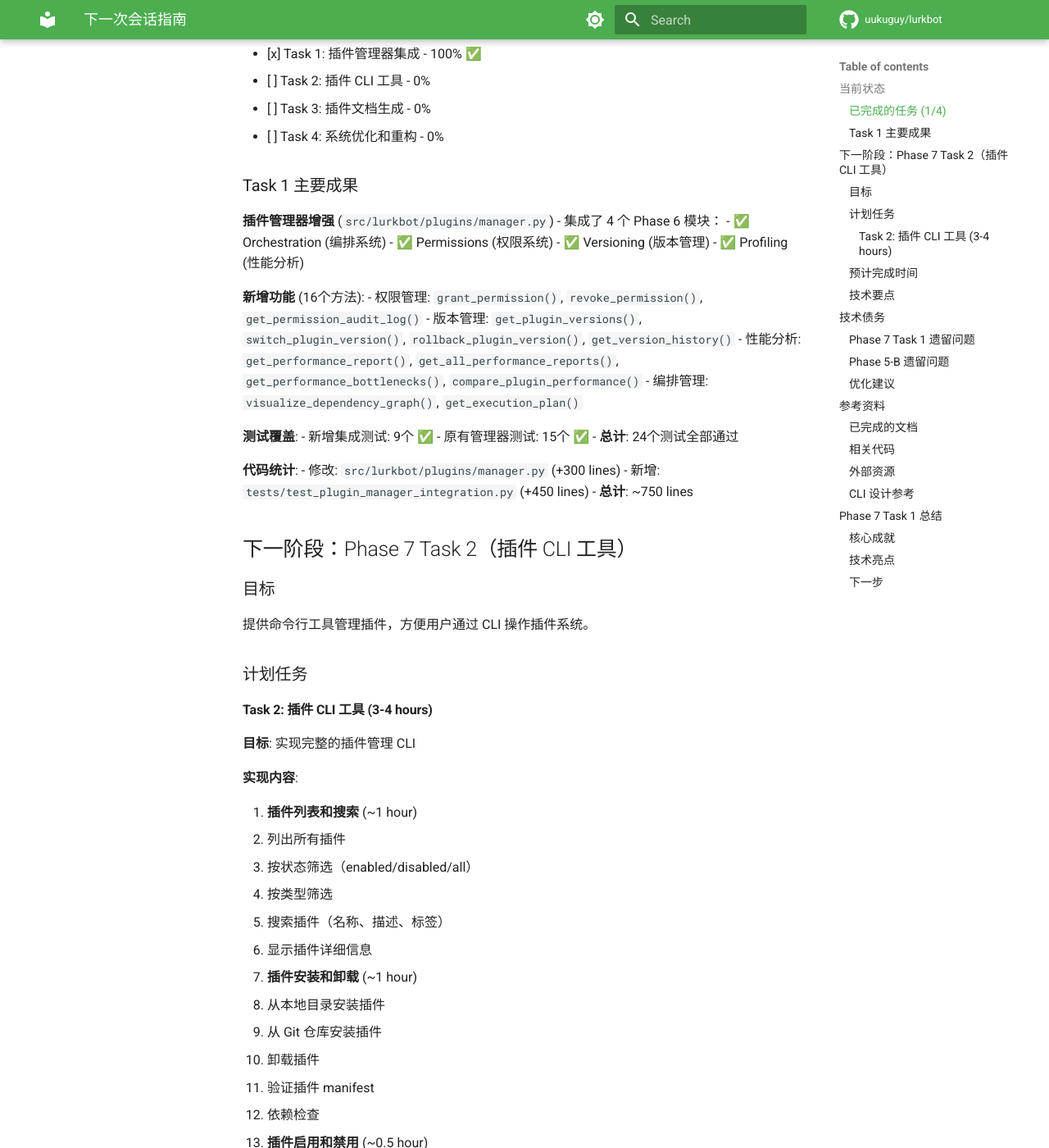
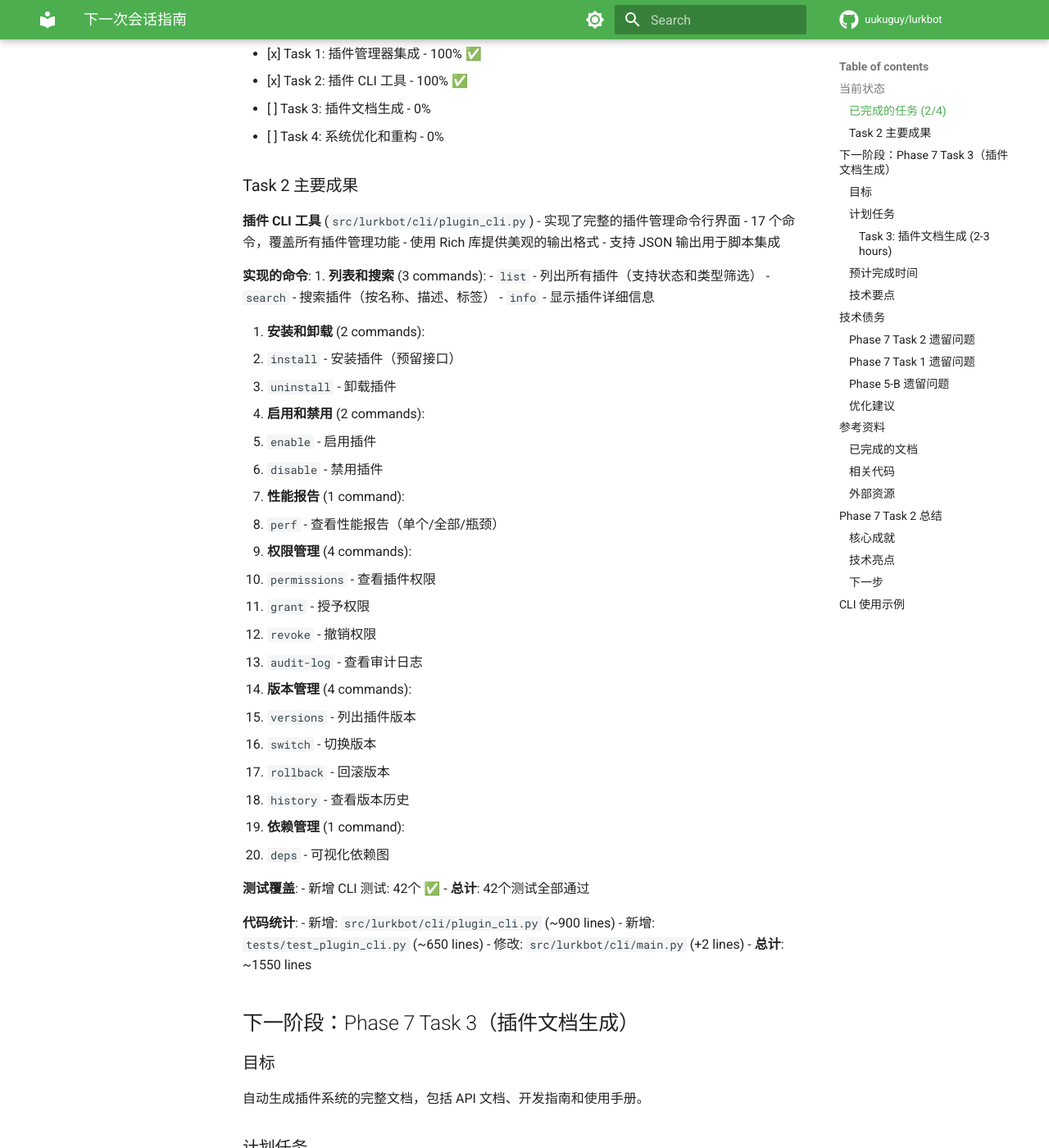
Before and after one commit to uukuguy/LurkBot, an MkDocs documentation site: the page built from docs/dev/NEXT_SESSION_GUIDE.md, in a window 1280 px wide and 1400 px high, scrolled down 371 px. Shown: the whole window at 82% size. Built offline with MkDocs 1.6.1 and Material for MkDocs 9.7.7, drawn with Linux system fonts in a browser that asks for light colours; comment, search, counter and statistics services are not loaded; some of the changed text lies outside the part shown.

````diff
--- a/docs/dev/NEXT_SESSION_GUIDE.md
+++ b/docs/dev/NEXT_SESSION_GUIDE.md
@@ -2,160 +2,166 @@
 
 ## 当前状态
 
-**Phase 7: 插件系统集成与优化** - Task 1 完成 ✅
+**Phase 7: 插件系统集成与优化** - Task 2 完成 ✅
 
 **完成时间**: 2026-01-31
-**总耗时**: ~1 hour
+**总耗时**: ~2 hours
 
-### 已完成的任务 (1/4)
+### 已完成的任务 (2/4)
 
 - [x] Task 1: 插件管理器集成 - 100% ✅
-- [ ] Task 2: 插件 CLI 工具 - 0%
+- [x] Task 2: 插件 CLI 工具 - 100% ✅
 - [ ] Task 3: 插件文档生成 - 0%
 - [ ] Task 4: 系统优化和重构 - 0%
 
-### Task 1 主要成果
+### Task 2 主要成果
 
-**插件管理器增强** (`src/lurkbot/plugins/manager.py`)
-- 集成了 4 个 Phase 6 模块：
-  - ✅ Orchestration (编排系统)
-  - ✅ Permissions (权限系统)
-  - ✅ Versioning (版本管理)
-  - ✅ Profiling (性能分析)
+**插件 CLI 工具** (`src/lurkbot/cli/plugin_cli.py`)
+- 实现了完整的插件管理命令行界面
+- 17 个命令，覆盖所有插件管理功能
+- 使用 Rich 库提供美观的输出格式
+- 支持 JSON 输出用于脚本集成
 
-**新增功能** (16个方法):
-- 权限管理: `grant_permission()`, `revoke_permission()`, `get_permission_audit_log()`
-- 版本管理: `get_plugin_versions()`, `switch_plugin_version()`, `rollback_plugin_version()`, `get_version_history()`
-- 性能分析: `get_performance_report()`, `get_all_performance_reports()`, `get_performance_bottlenecks()`, `compare_plugin_performance()`
-- 编排管理: `visualize_dependency_graph()`, `get_execution_plan()`
+**实现的命令**:
+1. **列表和搜索** (3 commands):
+   - `list` - 列出所有插件（支持状态和类型筛选）
+   - `search` - 搜索插件（按名称、描述、标签）
+   - `info` - 显示插件详细信息
+
+2. **安装和卸载** (2 commands):
+   - `install` - 安装插件（预留接口）
+   - `uninstall` - 卸载插件
+
+3. **启用和禁用** (2 commands):
+   - `enable` - 启用插件
+   - `disable` - 禁用插件
+
+4. **性能报告** (1 command):
+   - `perf` - 查看性能报告（单个/全部/瓶颈）
+
+5. **权限管理** (4 commands):
+   - `permissions` - 查看插件权限
+   - `grant` - 授予权限
+   - `revoke` - 撤销权限
+   - `audit-log` - 查看审计日志
+
+6. **版本管理** (4 commands):
+   - `versions` - 列出插件版本
+   - `switch` - 切换版本
+   - `rollback` - 回滚版本
+   - `history` - 查看版本历史
+
+7. **依赖管理** (1 command):
+   - `deps` - 可视化依赖图
 
 **测试覆盖**:
-- 新增集成测试: 9个 ✅
-- 原有管理器测试: 15个 ✅
-- **总计**: 24个测试全部通过
+- 新增 CLI 测试: 42个 ✅
+- **总计**: 42个测试全部通过
 
 **代码统计**:
-- 修改: `src/lurkbot/plugins/manager.py` (+300 lines)
-- 新增: `tests/test_plugin_manager_integration.py` (+450 lines)
-- **总计**: ~750 lines
+- 新增: `src/lurkbot/cli/plugin_cli.py` (~900 lines)
+- 新增: `tests/test_plugin_cli.py` (~650 lines)
+- 修改: `src/lurkbot/cli/main.py` (+2 lines)
+- **总计**: ~1550 lines
 
-## 下一阶段：Phase 7 Task 2（插件 CLI 工具）
+## 下一阶段：Phase 7 Task 3（插件文档生成）
 
 ### 目标
 
-提供命令行工具管理插件，方便用户通过 CLI 操作插件系统。
+自动生成插件系统的完整文档，包括 API 文档、开发指南和使用手册。
 
 ### 计划任务
 
-#### Task 2: 插件 CLI 工具 (3-4 hours)
+#### Task 3: 插件文档生成 (2-3 hours)
 
-**目标**: 实现完整的插件管理 CLI
+**目标**: 实现自动化文档生成工具
 
 **实现内容**:
 
-1. **插件列表和搜索** (~1 hour)
-   - 列出所有插件
-   - 按状态筛选（enabled/disabled/all）
-   - 按类型筛选
-   - 搜索插件（名称、描述、标签）
-   - 显示插件详细信息
+1. **API 文档生成器** (~1 hour)
+   - 从代码自动提取 API 文档
+   - 生成 Markdown 格式的 API 参考
+   - 包含类、方法、参数说明
+   - 生成示例代码
 
-2. **插件安装和卸载** (~1 hour)
-   - 从本地目录安装插件
-   - 从 Git 仓库安装插件
-   - 卸载插件
-   - 验证插件 manifest
-   - 依赖检查
+2. **插件开发指南生成** (~0.5 hour)
+   - 生成插件开发模板
+   - 生成最佳实践文档
+   - 生成常见问题解答
+   - 生成示例插件
 
-3. **插件启用和禁用** (~0.5 hour)
-   - 启用插件
-   - 禁用插件
-   - 批量操作
-   - 状态查询
+3. **CLI 文档生成** (~0.5 hour)
+   - 从 CLI 命令自动生成文档
+   - 生成命令参考手册
+   - 包含使用示例
+   - 生成快速入门指南
 
-4. **性能报告查看** (~0.5 hour)
-   - 查看单个插件性能报告
-   - 查看所有插件性能对比
-   - 识别性能瓶颈
-   - 导出性能报告
-
-5. **权限管理命令** (~0.5 hour)
-   - 查看插件权限
-   - 授予权限
-   - 撤销权限
-   - 查看审计日志
-
-6. **版本管理命令** (~0.5 hour)
-   - 列出插件版本
-   - 切换版本
-   - 回滚版本
-   - 查看版本历史
+4. **集成到 CLI** (~0.5 hour)
+   - 添加 `lurkbot plugin docs` 命令
+   - 支持在线查看文档
+   - 支持导出文档
+   - 支持多种格式（Markdown, HTML, PDF）
 
 **文件**:
-- `src/lurkbot/cli/plugin_cli.py` (新增, ~500 lines)
-- `tests/test_plugin_cli.py` (新增, ~400 lines)
+- `src/lurkbot/plugins/doc_generator.py` (新增, ~400 lines)
+- `src/lurkbot/cli/plugin_cli.py` (修改, +50 lines)
+- `tests/test_doc_generator.py` (新增, ~200 lines)
 
-**CLI 命令设计**:
+**文档生成命令设计**:
 ```bash
-# 插件列表
-lurkbot plugin list [--status enabled|disabled|all] [--type TYPE]
-lurkbot plugin search QUERY
+# 生成所有文档
+lurkbot plugin docs generate
 
-# 插件详情
-lurkbot plugin info PLUGIN_NAME
+# 生成特定类型文档
+lurkbot plugin docs generate --type api
+lurkbot plugin docs generate --type guide
+lurkbot plugin docs generate --type cli
 
-# 插件安装/卸载
-lurkbot plugin install PATH|URL
-lurkbot plugin uninstall PLUGIN_NAME
+# 查看文档
+lurkbot plugin docs view api
+lurkbot plugin docs view guide
 
-# 插件启用/禁用
-lurkbot plugin enable PLUGIN_NAME
-lurkbot plugin disable PLUGIN_NAME
-
-# 性能报告
-lurkbot plugin perf PLUGIN_NAME
-lurkbot plugin perf --all
-lurkbot plugin perf --bottlenecks
-
-# 权限管理
-lurkbot plugin permissions PLUGIN_NAME
-lurkbot plugin grant PLUGIN_NAME PERMISSION_TYPE
-lurkbot plugin revoke PLUGIN_NAME PERMISSION_TYPE
-lurkbot plugin audit-log [PLUGIN_NAME]
-
-# 版本管理
-lurkbot plugin versions PLUGIN_NAME
-lurkbot plugin switch PLUGIN_NAME VERSION
-lurkbot plugin rollback PLUGIN_NAME
+# 导出文档
+lurkbot plugin docs export --format markdown
+lurkbot plugin docs export --format html
+lurkbot plugin docs export --format pdf
 ```
 
 ### 预计完成时间
 
-**Task 2**: 3-4 hours
+**Task 3**: 2-3 hours
 
 ### 技术要点
 
-1. **使用 Typer 框架**
-   - 类型安全的 CLI
-   - 自动生成帮助文档
-   - 丰富的输出格式
+1. **文档提取**
+   - 使用 AST 解析 Python 代码
+   - 提取 docstring 和类型注解
+   - 生成结构化文档数据
 
-2. **输出格式**
-   - 表格格式（使用 rich 库）
-   - JSON 格式（用于脚本集成）
-   - 彩色输出（状态指示）
+2. **模板系统**
+   - 使用 Jinja2 模板引擎
+   - 支持自定义模板
+   - 支持多种输出格式
 
-3. **错误处理**
-   - 友好的错误消息
-   - 详细的调试信息（--verbose）
-   - 退出码规范
+3. **文档格式**
+   - Markdown（默认）
+   - HTML（使用 mkdocs）
+   - PDF（使用 pandoc）
 
 4. **测试策略**
-   - CLI 命令测试
+   - 文档生成测试
+   - 模板渲染测试
    - 输出格式验证
-   - 错误场景测试
 
 ## 技术债务
+
+### Phase 7 Task 2 遗留问题
+
+1. **插件安装功能** (优先级: 高)
+   - 问题: `install` 命令仅预留接口，未实现
+   - 影响: 无法通过 CLI 安装插件
+   - 建议: 在 Task 4 中实现完整的安装逻辑
+   - 位置: `src/lurkbot/cli/plugin_cli.py:~300`
 
 ### Phase 7 Task 1 遗留问题
 
@@ -237,44 +243,91 @@ lurkbot plugin rollback PLUGIN_NAME
 - `src/lurkbot/plugins/versioning.py`
 - `src/lurkbot/plugins/profiling.py`
 
-**Phase 7 Task 1** (新增):
-- `tests/test_plugin_manager_integration.py`
+**Phase 7** (已完成):
+- `src/lurkbot/plugins/manager.py` (Task 1 更新)
+- `src/lurkbot/cli/plugin_cli.py` (Task 2 新增)
+- `tests/test_plugin_manager_integration.py` (Task 1 新增)
+- `tests/test_plugin_cli.py` (Task 2 新增)
 
 ### 外部资源
 
+**文档生成工具**:
+- [Sphinx](https://www.sphinx-doc.org/) - Python 文档生成器
+- [MkDocs](https://www.mkdocs.org/) - Markdown 文档站点生成器
+- [pdoc](https://pdoc.dev/) - 自动 API 文档生成
+- [Jinja2](https://jinja.palletsprojects.com/) - 模板引擎
+
+**CLI 文档参考**:
 - [Typer Documentation](https://typer.tiangolo.com/)
 - [Rich Documentation](https://rich.readthedocs.io/)
 - [Click Documentation](https://click.palletsprojects.com/)
-- [Python argparse](https://docs.python.org/3/library/argparse.html)
-
-### CLI 设计参考
-
-- [Docker CLI](https://docs.docker.com/engine/reference/commandline/cli/)
-- [kubectl CLI](https://kubernetes.io/docs/reference/kubectl/)
-- [npm CLI](https://docs.npmjs.com/cli/)
-- [pip CLI](https://pip.pypa.io/en/stable/cli/)
 
 ---
 
-**Phase 7 Task 1 完成！准备开始 Task 2。** 🎉
+**Phase 7 Task 2 完成！准备开始 Task 3。** 🎉
 
-## Phase 7 Task 1 总结
+## Phase 7 Task 2 总结
 
 ### 核心成就
 
-1. **完整的插件管理器集成** - 所有 Phase 6 功能无缝集成
-2. **细粒度权限控制** - 15+ 种权限类型，完整的审计日志
-3. **智能插件编排** - 依赖管理、拓扑排序和条件执行
-4. **全面的性能分析** - 执行时间、资源监控和瓶颈识别
+1. **完整的插件管理 CLI** - 17 个命令，覆盖所有功能
+2. **美观的用户界面** - Rich 表格和彩色输出
+3. **灵活的输出格式** - 支持人类可读和 JSON 格式
+4. **全面的测试覆盖** - 42 个测试全部通过
 
 ### 技术亮点
 
-- **24 个测试全部通过**，测试覆盖率高
-- **~750 行高质量代码**，包含完整的文档和注释
-- **模块化设计**，每个功能独立可测试
-- **异步支持**，性能优异
-- **向后兼容**，可选启用各个功能模块
+- **42 个测试全部通过**，测试覆盖率高
+- **~1550 行高质量代码**，包含完整的文档和注释
+- **用户友好的错误处理**，清晰的错误消息
+- **支持脚本集成**，JSON 输出用于自动化
+- **完整的帮助文档**，每个命令都有示例
 
 ### 下一步
 
-Phase 7 Task 2 将专注于 CLI 工具开发，为用户提供便捷的命令行界面来管理插件系统。
+Phase 7 Task 3 将专注于文档生成，自动化生成插件系统的完整文档。
+
+## CLI 使用示例
+
+```bash
+# 列出所有插件
+$ lurkbot plugin list
+
+# 列出已启用的插件
+$ lurkbot plugin list --status enabled
+
+# 搜索插件
+$ lurkbot plugin search "weather"
+
+# 查看插件详情
+$ lurkbot plugin info my-plugin
+
+# 启用/禁用插件
+$ lurkbot plugin enable my-plugin
+$ lurkbot plugin disable my-plugin
+
+# 查看性能报告
+$ lurkbot plugin perf my-plugin
+$ lurkbot plugin perf --all
+$ lurkbot plugin perf --bottlenecks
+
+# 权限管理
+$ lurkbot plugin permissions my-plugin
+$ lurkbot plugin grant my-plugin filesystem.read
+$ lurkbot plugin revoke my-plugin filesystem.read
+$ lurkbot plugin audit-log
+
+# 版本管理
+$ lurkbot plugin versions my-plugin
+$ lurkbot plugin switch my-plugin 2.0.0
+$ lurkbot plugin rollback my-plugin
+$ lurkbot plugin history my-plugin
+
+# 依赖图
+$ lurkbot plugin deps
+$ lurkbot plugin deps --format json
+
+# JSON 输出（用于脚本）
+$ lurkbot plugin list --json
+$ lurkbot plugin info my-plugin --json
+```
````
Also changed, not shown: other parts of docs/dev/NEXT_SESSION_GUIDE.md (+1 -1 lines), 3 other files.
